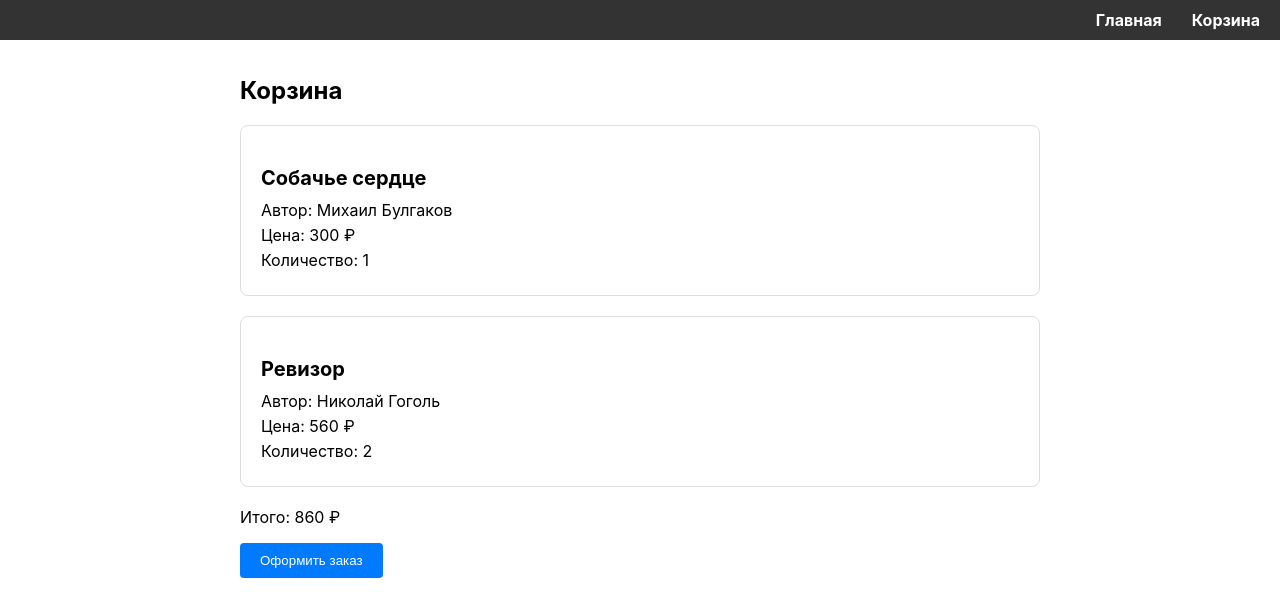
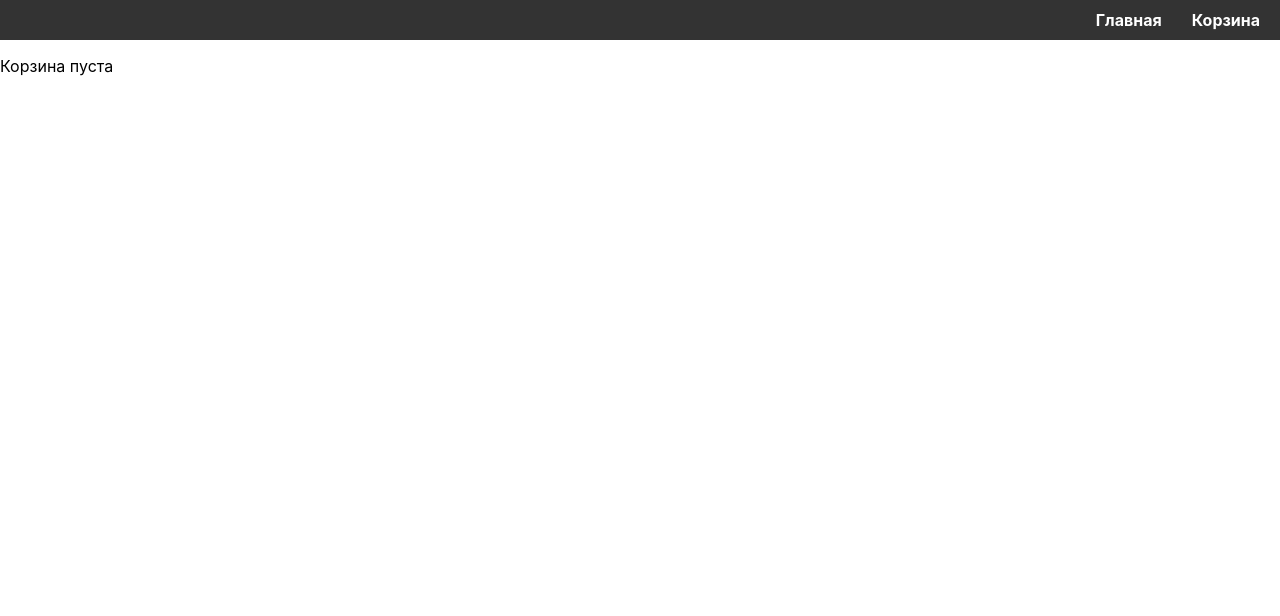
Before and after one commit to vasalerm/book-store, a React (Create React App) app in the folder book-store/: page /cart in a window 1280 px wide. Shown: the top 616 px of the page. Built offline with nearby package versions, Linux system fonts and the light colour scheme.

Commit message:
Добавлена первая версия добавления в корзину

```diff
--- a/book-store/src/pages/CartPage.js
+++ b/book-store/src/pages/CartPage.js
@@ -1,25 +1,41 @@
-import React from 'react';
+import React, { useState, useEffect } from 'react';
 
-const CartPage = ({ cart }) => {
+const CartPage = () => {
+    const [cart, setCart] = useState(() => {
+        const savedCart = localStorage.getItem('cart');
+        return savedCart ? JSON.parse(savedCart) : [];
+    });
+
+    const calculateTotal = () => {
+        return cart.reduce((total, item) => total + item.price * item.quantity, 0);
+    };
+
+    const handleOrder = () => {
+        // Логика оформления заказа
+        console.log('Order placed:', cart);
+        // Очистка корзины
+        localStorage.removeItem('cart');
+        setCart([]);
+        alert('Заказ оформлен');
+    };
+
+    if (cart.length === 0) return <p>Корзина пуста</p>;
+
     return (
         <div className="cart-page">
             <h1>Корзина</h1>
             <ul>
-                <li>
-                    <h3>Собачье сердце</h3>
-                    <p>Автор: Михаил Булгаков</p>
-                    <p>Цена: 300 ₽</p>
-                    <p>Количество: 1</p>
-                </li>
-                <li>
-                    <h3>Ревизор</h3>
-                    <p>Автор: Николай Гоголь</p>
-                    <p>Цена: 560 ₽</p>
-                    <p>Количество: 2</p>
-                </li>
+                {cart.map(item => (
+                    <li key={item.book_id}>
+                        <h3>{item.book_name}</h3>
+                        <p>Автор: {`${item.author_first_name} ${item.author_middle_name || ''} ${item.author_last_name}`}</p>
+                        <p>Цена: {item.price} ₽</p>
+                        <p>Количество: {item.quantity}</p>
+                    </li>
+                ))}
             </ul>
-            <p>Итого: 860 ₽</p>
-            <button>Оформить заказ</button>
+            <p>Итого: {calculateTotal()} ₽</p>
+            <button onClick={handleOrder}>Оформить заказ</button>
         </div>
     );
 };
--- a/book-store/src/pages/HomePage.js
+++ b/book-store/src/pages/HomePage.js
@@ -1,11 +1,15 @@
 import React, { useEffect, useState } from 'react';
-import { TextBox } from 'devextreme-react';
+import { TextBox, NumberBox } from 'devextreme-react';
 
 const Homepage = () => {
     const [books, setBooks] = useState([]);
     const [loading, setLoading] = useState(true);
     const [error, setError] = useState(null);
-    const [cart, setCart] = useState([]);
+    const [cart, setCart] = useState(() => {
+        // Инициализация корзины из localStorage
+        const savedCart = localStorage.getItem('cart');
+        return savedCart ? JSON.parse(savedCart) : [];
+    });
 
     useEffect(() => {
         fetch('http://localhost/book.php')
@@ -25,6 +29,48 @@ const Homepage = () => {
             });
     }, []);
 
+    const addToCart = (book) => {
+        const updatedCart = [...cart];
+        const bookIndex = updatedCart.findIndex(item => item.book_id === book.book_id);
+
+        if (bookIndex > -1) {
+            // Если книга уже в корзине, увеличиваем количество
+            updatedCart[bookIndex].quantity += 1;
+        } else {
+            // Иначе добавляем книгу с количеством 1
+            updatedCart.push({ ...book, quantity: 1 });
+        }
+
+        setCart(updatedCart);
+        localStorage.setItem('cart', JSON.stringify(updatedCart));
+    };
+
+    const updateCartQuantity = (book, quantity) => {
+        const updatedCart = [...cart];
+        const bookIndex = updatedCart.findIndex(item => item.book_id === book.book_id);
+
+        if (bookIndex > -1) {
+            // Если книга уже в корзине, обновляем количество
+            updatedCart[bookIndex].quantity = quantity;
+
+            // Удаляем книгу из корзины, если количество равно 0
+            if (quantity === 0) {
+                updatedCart.splice(bookIndex, 1);
+            }
+        } else if (quantity > 0) {
+            // Иначе добавляем книгу с заданным количеством
+            updatedCart.push({ ...book, quantity: quantity });
+        }
+
+        setCart(updatedCart);
+        localStorage.setItem('cart', JSON.stringify(updatedCart));
+    };
+
+    const getCartQuantity = (bookId) => {
+        const bookInCart = cart.find(item => item.book_id === bookId);
+        return bookInCart ? bookInCart.quantity : 0;
+    };
+
     if (loading) return <p>Loading...</p>;
     if (error) return <p>Error loading books: {error.message}</p>;
 
@@ -32,8 +78,8 @@ const Homepage = () => {
         <div className='book'>
             <div className="search">
                 <TextBox
-                placeholder="Поиск..."
-                width={'500px'}
+                    placeholder="Поиск..."
+                    width={'500px'}
                 />
             </div>
             <div className="book-list">
@@ -42,9 +88,16 @@ const Homepage = () => {
                         <h3>{book.book_name}</h3>
                         <p>Автор: {`${book.author_first_name} ${book.author_middle_name || ''} ${book.author_last_name}`}</p>
                         <p>Цена: {book.price} ₽</p>
-                        <p>Количество: {book.quantity}</p>
+                        <p>Количество: {book.quantity - getCartQuantity(book.book_id)}</p>
                         <div className='button'>
-                            <button>Добавить в корзину</button>
+                            <button onClick={() => addToCart(book)}>Добавить в корзину</button>
+                        </div>
+                        <div className="cart-quantity">
+                            <NumberBox
+                                value={getCartQuantity(book.book_id)}
+                                min={0}
+                                onValueChanged={(e) => updateCartQuantity(book, e.value)}
+                            />
                         </div>
                     </div>
                 ))}
```
